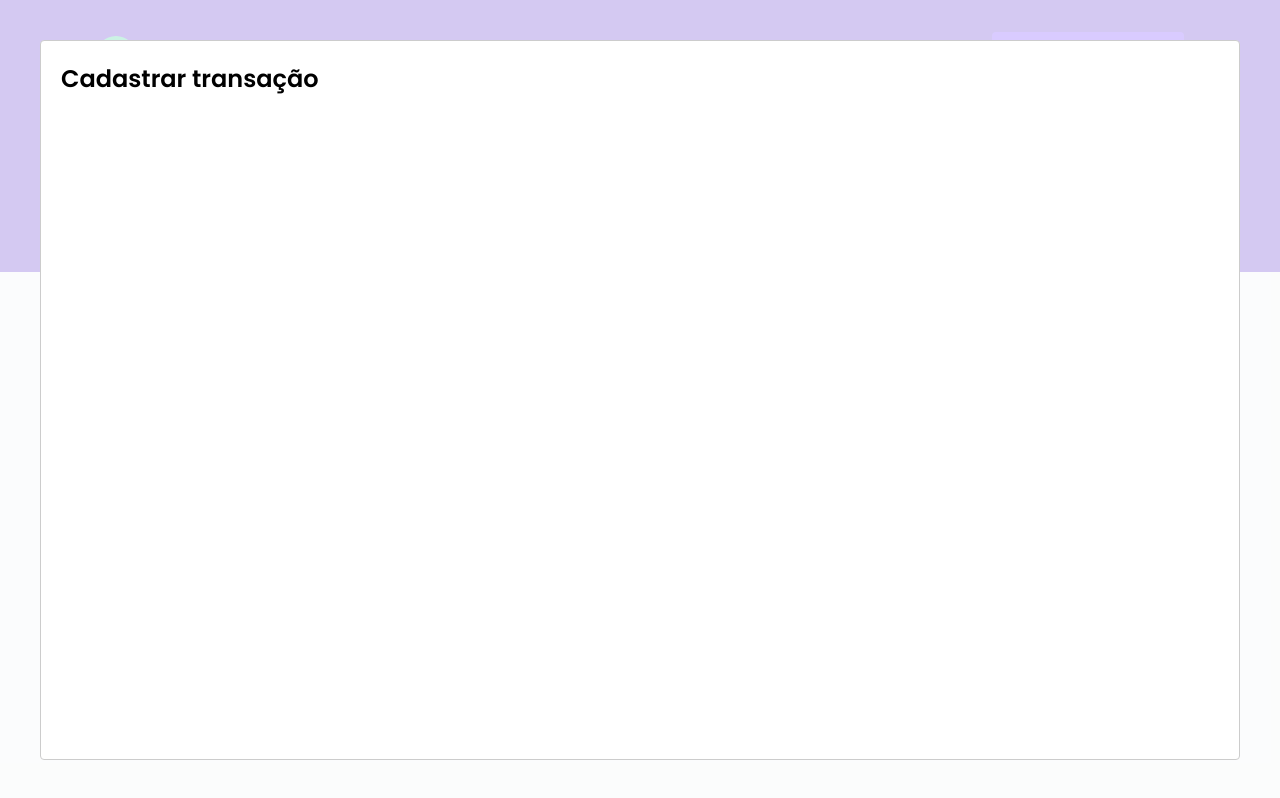
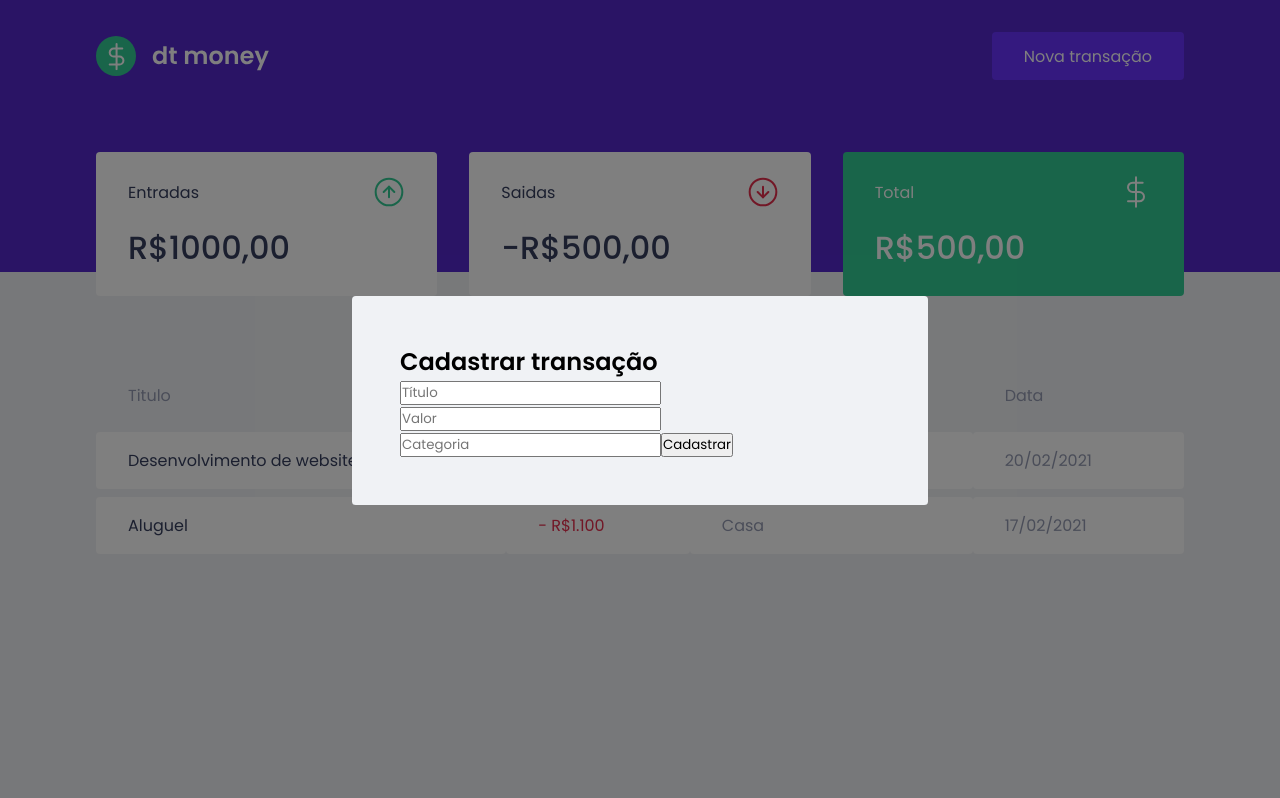
Before and after one commit to ThalesFreitas/Ignite-Rocketseat-Trilha-ReactJS-Chapter-II, a React (Create React App) app: page / in a window 1280 px wide. Both pictures are taken after a click on the button "Nova transação". Built offline with nearby package versions, Linux system fonts and the light colour scheme; no server answers; what miragejs would draw is missing.

Commit message:
Estrutura do formulário

```diff
--- a/src/components/NewTransactionModal/index.tsx
+++ b/src/components/NewTransactionModal/index.tsx
@@ -1,4 +1,5 @@
 import Modal from 'react-modal';
+import { Container } from './styles';
 
 interface NewTransactionModalProps {
     isOpen: boolean;
@@ -10,8 +11,31 @@
         <Modal
         isOpen={isOpen}
         onRequestClose={onRequestClose}
+        overlayClassName="react-modal-overlay"
+        className="react-modal-content"
         >
+            <Container>
             <h2>Cadastrar transação</h2>
+
+            <input
+            placeholder="Título"
+            />
+
+            <input
+             type="number"
+             placeholder="Valor"
+             />
+
+            <input
+            placeholder="Categoria"
+            />
+
+            <button type="submit">
+                Cadastrar
+            </button>
+
+            </Container>
+
         </Modal>
     )
 }
--- a/src/components/NewTransactionModal/styles.ts
+++ b/src/components/NewTransactionModal/styles.ts
@@ -1,3 +1,3 @@
 import styled from 'styled-components';
 
-export const Container = styled.div``;
+export const Container = styled.form``;
--- a/src/styles/global.ts
+++ b/src/styles/global.ts
@@ -51,4 +51,26 @@
     opacity: 0.6;
     cursor: not-allowed;
 }
+
+.react-modal-overlay{
+ background: rgba(0, 0, 0, 0.5);
+ position: fixed;
+ top: 0;
+ bottom: 0;
+ right: 0;
+ left: 0;
+display: flex;
+align-items: center;
+justify-content: center;
+}
+
+.react-modal-content{
+    width: 100%;
+    max-width: 576px;
+    background: var(--background);
+    padding: 3rem;
+    position: relative;
+    border-radius: 0.24rem;
+}
+
 `
```
